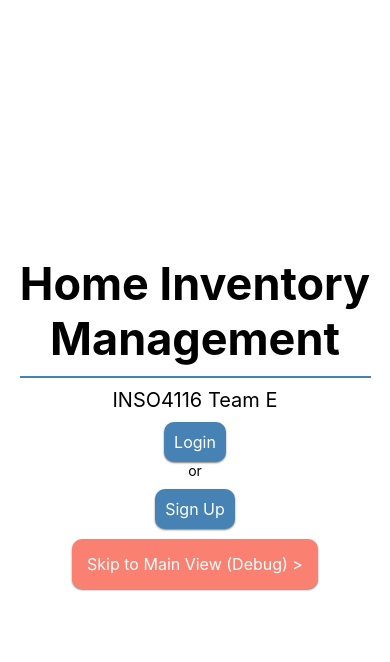
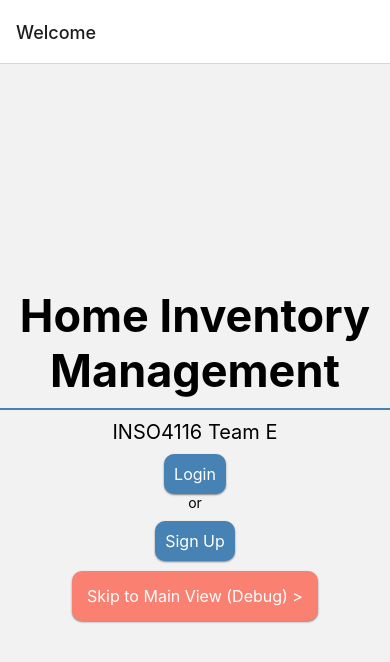
Before and after one commit to ian-colon6/INSO4116-Team-E, a React Native app in the folder frontend/: screen / in a window 390 px wide. Shown: the top 662 px of the page. Built offline with nearby package versions, Linux system fonts and the light colour scheme.

Commit message:
added navigation

```diff
--- a/frontend/App.js
+++ b/frontend/App.js
@@ -2,13 +2,31 @@ import { StatusBar } from 'expo-status-bar';
 import { StyleSheet, Text, View, Button } from 'react-native';
 import React from 'react';
 import SplashScreen from './screens/SplashScreen'
+import { NavigationContainer } from '@react-navigation/native';
+import { createNativeStackNavigator } from '@react-navigation/native-stack';
+import * as Linking from 'expo-linking';
+import MainScreen from './screens/MainScreen';
+
+const urlConfig = {
+  screens: {
+    MainScreen: 'main_screen'
+  }
+}
+
+const Stack = createNativeStackNavigator();
 
 export default function App() {
   return (
-    <View style={styles.container}>
-      <SplashScreen />
-      <StatusBar style="auto" />
-    </View>
+    // <NavigationContainer linking={{
+    //   prefixes: [Linking.createURL('ims://app')],
+    //   urlConfig
+    // }}>
+    <NavigationContainer>
+      <Stack.Navigator>
+          <Stack.Screen name='Welcome' component={SplashScreen}/>
+          <Stack.Screen name='Main' component={MainScreen}/>
+      </Stack.Navigator>
+    </NavigationContainer>
   );
 }
 
```
